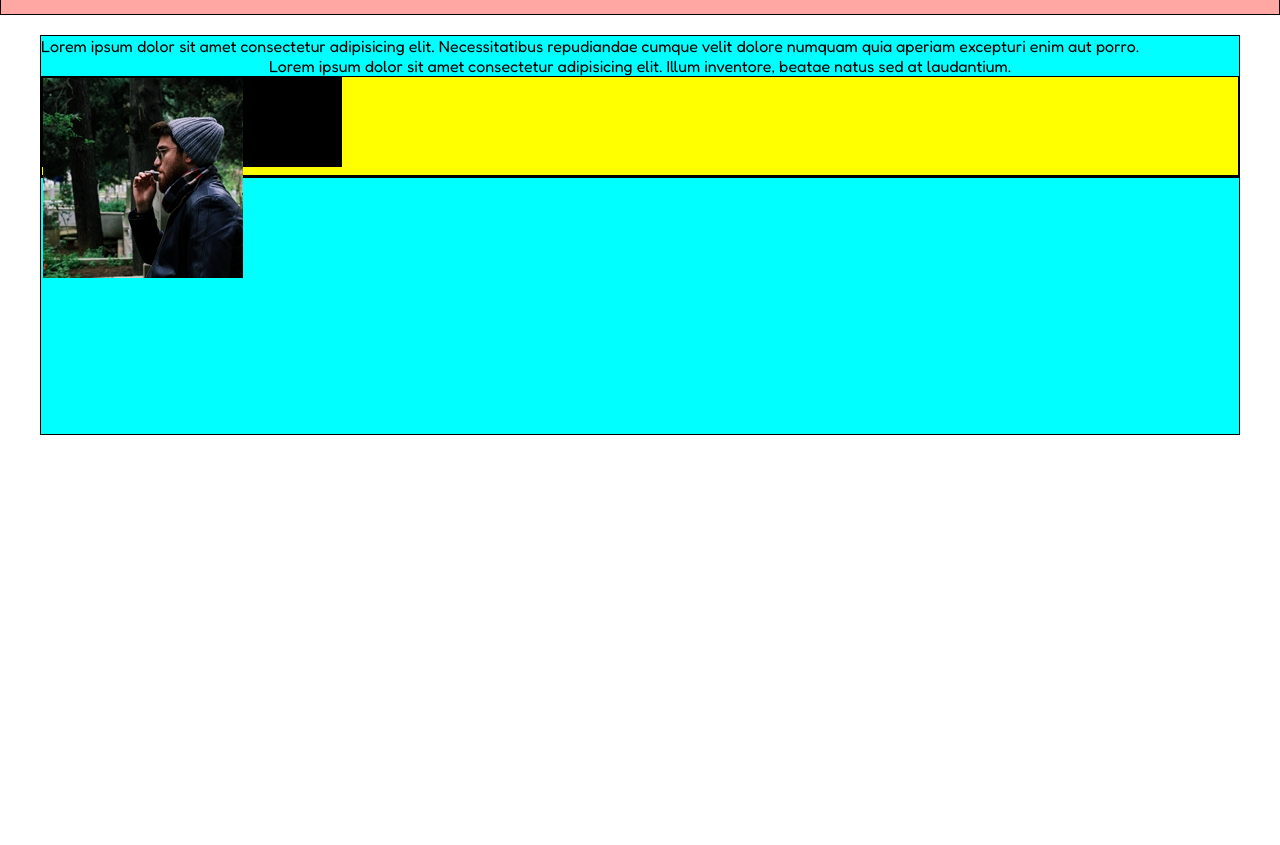
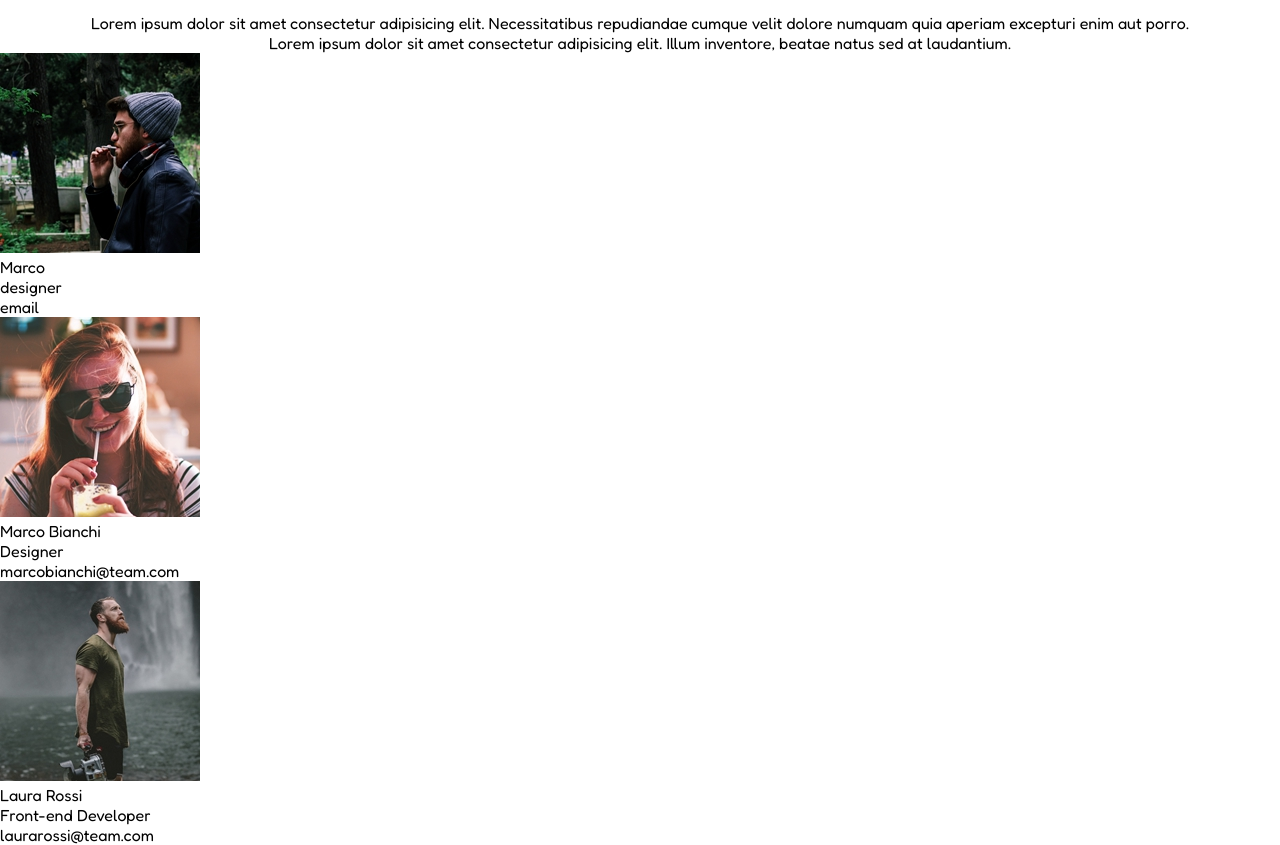
Before and after one commit to giorgiop62/html-css-float-cards, a plain HTML site: page index.html in a window 1280 px wide. Shown: the part 86-931 px from the top of the page. Before the commit the page ends 800 px from the top, so only its background shows below. Drawn offline with Linux system fonts and the light colour scheme.

Commit message:
aggiunto le prime 3 foto

```diff
--- a/css/style.css
+++ b/css/style.css
@@ -2,10 +2,12 @@
   padding: 0;
   margin: 0;
   box-sizing: border-box;
+  background-color: white;
 }
 
 body {
   font-family: 'Fredoka', sans-serif;
+
 }
 
 h1 {
@@ -19,29 +21,11 @@ h1 {
   background-color: rgba(255, 80, 70, 0.50);
   border: 1px solid black;
 }
-
-.conteiner {
-  max-width: 1200px;
-  height: 400px;
-  margin: 20px auto;
-  background-color: aqua;
+.text {
+  text-align: center;
 
 }
-.text {
-  text-align: center;
+.box {
+
+  float: left;
 }
-
-.rows {
-  background-color: yellow;
-  height: 100px;
-
-
-}
-
-
-.cont-info {
-  height: 90px;
-  width: 300px;
-  background-color: black;
-  //dimensione delle immagini
-}
--- a/index.html
+++ b/index.html
@@ -14,17 +14,44 @@
 </head>
 <body>
   <main>
-    <div class="container debug">
+
     <h1>Meet Our Team</h1>
-    </div>
-    <div class="conteiner debug">
-      <p>Lorem ipsum dolor sit amet consectetur adipisicing elit. Necessitatibus repudiandae cumque velit dolore numquam quia aperiam excepturi enim aut porro.</p>
-      <p class="text">Lorem ipsum dolor sit amet consectetur adipisicing elit. Illum inventore, beatae natus sed at laudantium.</p>
 
-    <section class="rows debug">
-    <div class="cont-info debug">
+      <p class="text">Lorem ipsum dolor sit amet consectetur adipisicing elit. Necessitatibus repudiandae cumque velit dolore numquam quia aperiam excepturi enim aut porro. <br>
+      Lorem ipsum dolor sit amet consectetur adipisicing elit. Illum inventore, beatae natus sed at laudantium.</p>
+
+
+    <div class="box ">
       <div>
         <img src="./css/male1.png" alt="male1">
+        <div>
+          <p>Marco</p>
+          <p>designer</p>
+          <p>email</p>
+
+        </div>
+
+        <div class="box2 ">
+          <div>
+            <img src="./css/female1.png" alt="female2">
+            <div>
+              <p>Marco Bianchi</p>
+              <p>Designer</p>
+              <p>marcobianchi@team.com</p>
+
+            </div>
+
+            <div class="box ">
+              <div>
+                <img src="./css/male2.png" alt="male2">
+                <div>
+                  <p>Laura Rossi</p>
+                  <p>Front-end Developer</p>
+                  <p>laurarossi@team.com</p>
+
+                </div>
+
+
 
       </div>
 
@@ -32,13 +59,8 @@
 
     </section>
 
-    <section class="row2 debug">
-
-
-    </section>
 
   </main>
 
-
 </body>
 </html>
```
